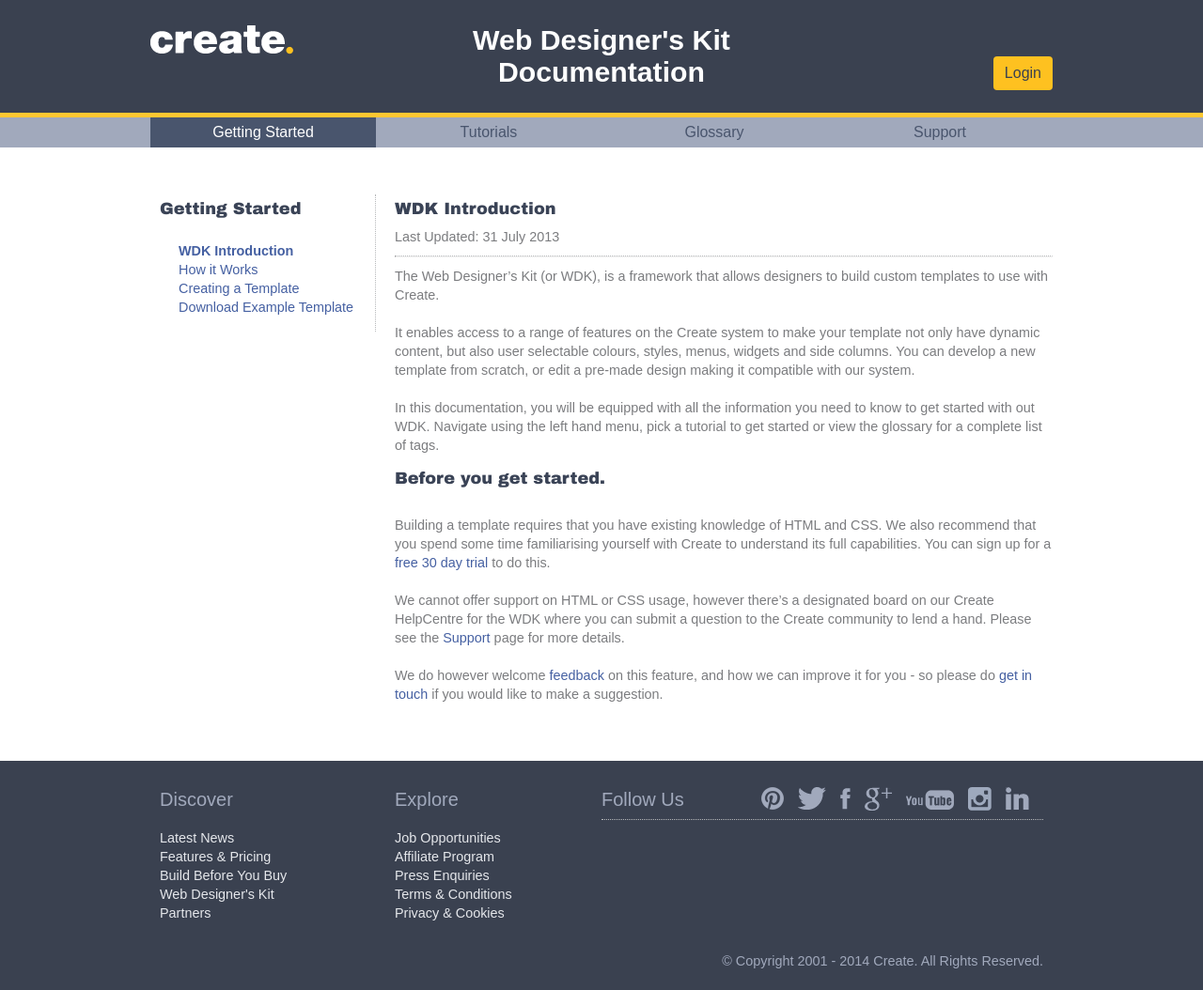
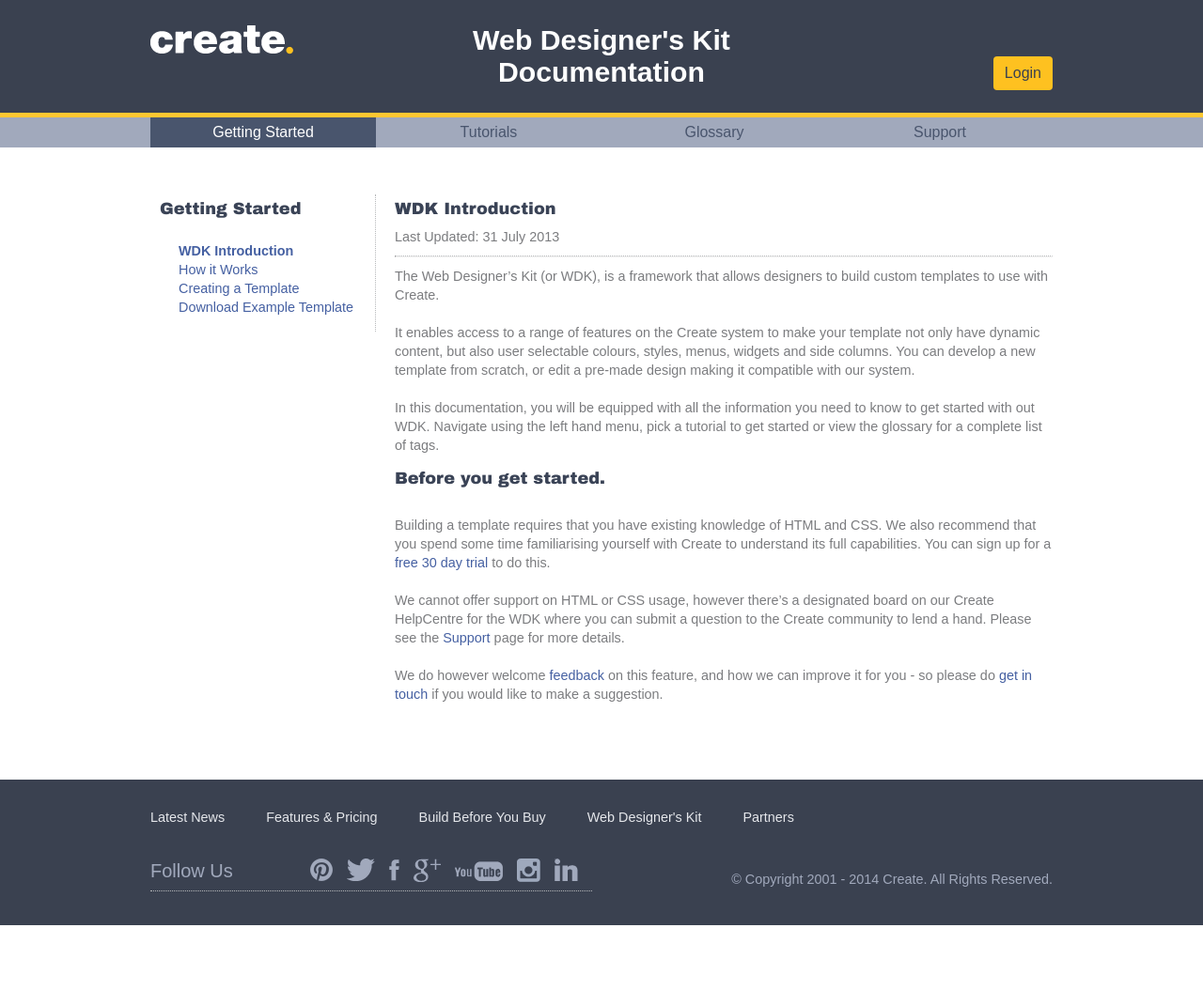
Before and after one commit to createdotnet/wdk, a Jekyll site: the page built from 01index.md, in a window 1280 px wide. Shown: the whole page at 94% size. Built offline with Jekyll 4.4.1, drawn with Linux system fonts in a browser that asks for light colours; some web fonts are replaced; after the commit the page ends 985 px from its top, so only the background shows below that.

Commit message:
footer is now sticky and has less content

```diff
--- a/_includes/footer.html
+++ b/_includes/footer.html
@@ -2,11 +2,9 @@
 <footer>
 	<div class="footer__inner">
 
-        <div class="columns_2 margin-right_30">
 
-            <h4 class="footer_menu_title">Discover</h4>
 
-            <ul class="footer_menu">
+            <ul class="footer-links">
                 <li><a class="underline" href="http://www.create.net/blog.phtml#l_footer-latestnews">Latest News</a></li>
                 <li><a class="underline" href="http://www.create.net/features.phtml#l_footer-features">Features &amp; Pricing</a></li>
                 <li><a class="underline" href="http://www.create.net/signup.phtml#l_footer-buildb4ubuy">Build Before You Buy</a></li>
@@ -14,25 +12,10 @@
                 <li><a class="underline" href="http://www.create.net/accepting-credit-cards.phtml#l_footer-credit_cards">Partners</a></li>
             </ul>
 
-        </div>
 
-        <div class="columns_2">
+<div class="clear"></div>
 
-            <h4 class="footer_menu_title">Explore</h4>
-
-            <ul class="footer_menu">
-                <li><a class="underline" href="http://www.create.net/jobs.phtml#l_footer-jobs">Job Opportunities</a></li>
-                <li><a class="underline" href="http://www.create.net/affiliate.phtml#l_footer-affiliate">Affiliate Program</a></li>
-                <li><a class="underline" href="http://www.create.net/press.phtml#l_footer-press">Press Enquiries</a></li>
-                <li><a class="underline" href="http://www.create.net/terms.phtml#l_footer-termss">Terms &amp; Conditions</a></li>
-                <li><a class="underline" href="http://www.create.net/privacy.phtml#l_footer-privacy">Privacy &amp; Cookies</a></li>
-            </ul>
-
-        </div>
-
-
-
-        <div class="columns_4" style="float:right">
+        <div class="columns_4" style="float:left">
 
             <div class="columns_4 border-bottom">
                 <h4 class="footer_menu_title">Follow Us</h4>
@@ -66,12 +49,11 @@
 
         </div>
 
-        <div class="clear"></div>
+
 
         <div class="columns_4" style="float:right;">
             <p style="margin-top:5px; text-align: right;">© Copyright 2001 - 2014 Create. All Rights Reserved.</p>
         </div>
 
-        <div class="clear"></div>
     </div> <!-- end footer-inner -->
 </footer>
--- a/css/main.css
+++ b/css/main.css
@@ -8,6 +8,7 @@
 {
 display: block;
 }
+
 
 
 body {
@@ -27,11 +28,12 @@
 	margin: auto;
 }
 
+
 main {
 	margin-left: 25%;
 	padding-left: 20px;
 	padding-top: 20px;
-	min-height: 500px;
+	padding-bottom: 50px;
 }
 
 
@@ -55,14 +57,13 @@
 
 
 
+
+
+
 /*Header and Footer */
 
 footer, header {
 	background-color: #3a4150;
-}
-
-.header__inner {
-	/*height: 80px;*/
 }
 
 .header__inner .logo {
@@ -106,12 +107,32 @@
 	}
 }
 
+/*sticky footer */
+
+html, body {
+  height: 100%;
+}
+
+.container {
+  min-height: 100%;
+  margin-bottom: -155px; /* equal to footer height */
+  margin-top: -119px; /*this is because the header and nav bar are not inside the container and are pushing the footer down by their height*/
+  padding-top: 119px; /*see above note*/
+}
+.container:after {
+  content: "";
+  display: block;
+}
+footer, .container:after {
+  /* .push must be the same height as footer */
+  height: 155px;
+}
+
+
 
 
 .footer__inner {
-	min-height: 185px;
-	margin-top: 30px;
-	padding: 25px 10px 10px;
+	padding: 15px 0px 10px;
 	color: #a1a9bc;
 }
 .footer__inner a {
@@ -121,14 +142,19 @@
 .footer__inner a:hover {
 	color: white;
 }
-.footer__inner ul {
-	padding-left: 0px;
-}
 
 ul#social_icons li a {
 background-image: url('/images/create_social-footer.png');
 }
 
+.footer__inner .footer-links {
+	padding-left: 0px;
+	margin-bottom: 30px;
+}
+	.footer__inner .footer-links li {
+		display: inline;
+		margin-right: 40px;
+	}
 
 
 
@@ -306,5 +332,6 @@
 
 .support {
 	max-width: 700px;
-	padding: 20px;
+	padding-left: 20px;
+	padding-right: 20px;
 }
```
